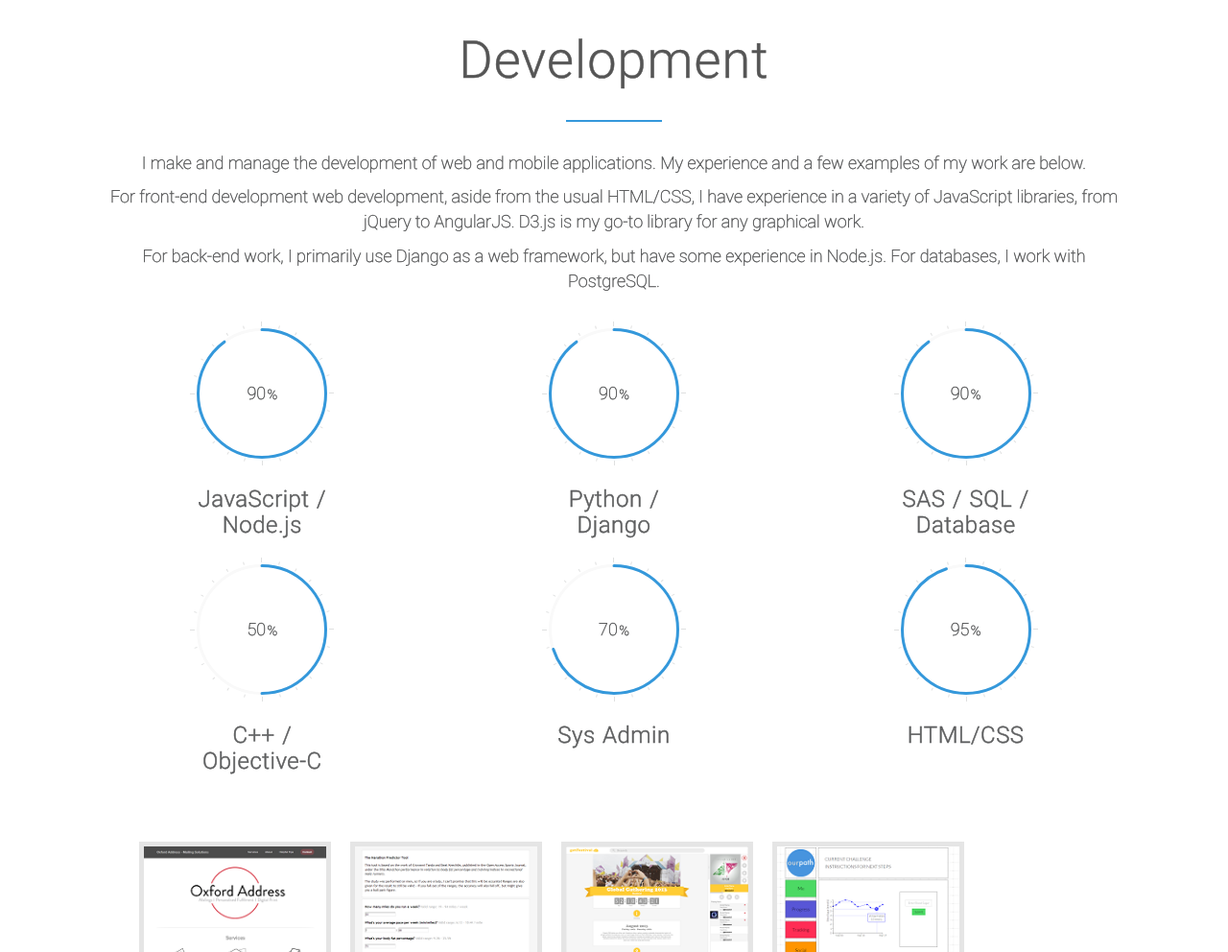
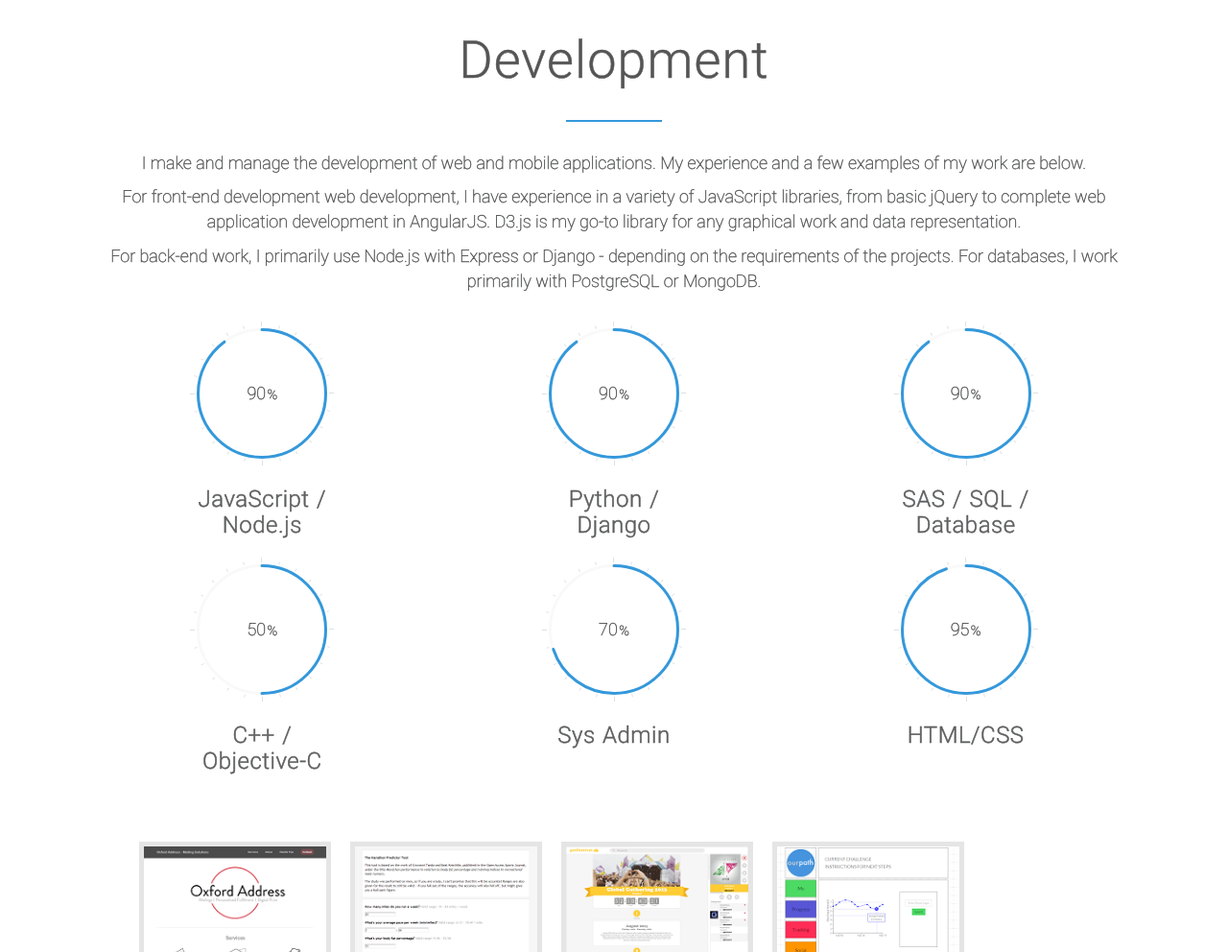
Before and after one commit to ChrisEdson/ChrisEdson.github.io, a website: page index.html in a window 1280 px wide. Shown: the part 1664-2656 px from the top of the page at 96% size. Drawn offline with Linux system fonts and the light colour scheme.

Commit message:
Copy updates

```diff
--- a/index.html
+++ b/index.html
@@ -155,54 +155,47 @@
                 <div class="spacer"></div>
                 <div class="section-subtitle">
                     <p>I make and manage the development of web and mobile applications. My experience and a few examples of my work are below.</p>
-                    <p>For front-end development web development, aside from the usual HTML/CSS, I have experience in a variety of JavaScript libraries, from jQuery to AngularJS. D3.js is my go-to library for any graphical work.</p>
-                    <p>For back-end work, I primarily use Django as a web framework, but have some experience in Node.js. For databases, I work with PostgreSQL.</p>
+                    <p>For front-end development web development, I have experience in a variety of JavaScript libraries, from basic jQuery to complete web application development in AngularJS. D3.js is my go-to library for any graphical work and data representation.</p>
+                    <p>For back-end work, I primarily use Node.js with Express or Django - depending on the requirements of the projects. For databases, I work primarily with PostgreSQL or MongoDB.</p>
                 </div>
             </header>
             <div class="row">
-
                 <div class="col-md-4">
                     <div class="chart" data-percent="90">
                         <span class="percent"></span>
                         <h3>JavaScript / Node.js</h3>
                     </div>
                 </div>
-
                 <div class="col-md-4">
                     <div class="chart" data-percent="90">
                         <span class="percent"></span>
                         <h3>Python / Django</h3>
                     </div>
                 </div>
-
                 <div class="col-md-4">
                     <div class="chart" data-percent="90">
                         <span class="percent"></span>
                         <h3>SAS / SQL / Database</h3>
                     </div>
                 </div>
-
                 <div class="col-md-4">
                     <div class="chart" data-percent="50">
                         <span class="percent"></span>
                         <h3>C++ / Objective-C</h3>
                     </div>
                 </div>
-
                 <div class="col-md-4">
                     <div class="chart" data-percent="70">
                         <span class="percent"></span>
                         <h3>Sys Admin</h3>
                     </div>
                 </div>
-
                 <div class="col-md-4">
                     <div class="chart" data-percent="95">
                         <span class="percent"></span>
                         <h3>HTML/CSS</h3>
                     </div>
                 </div>
-
             </div>
             <ul class="portfolio">
                 <li>
```
